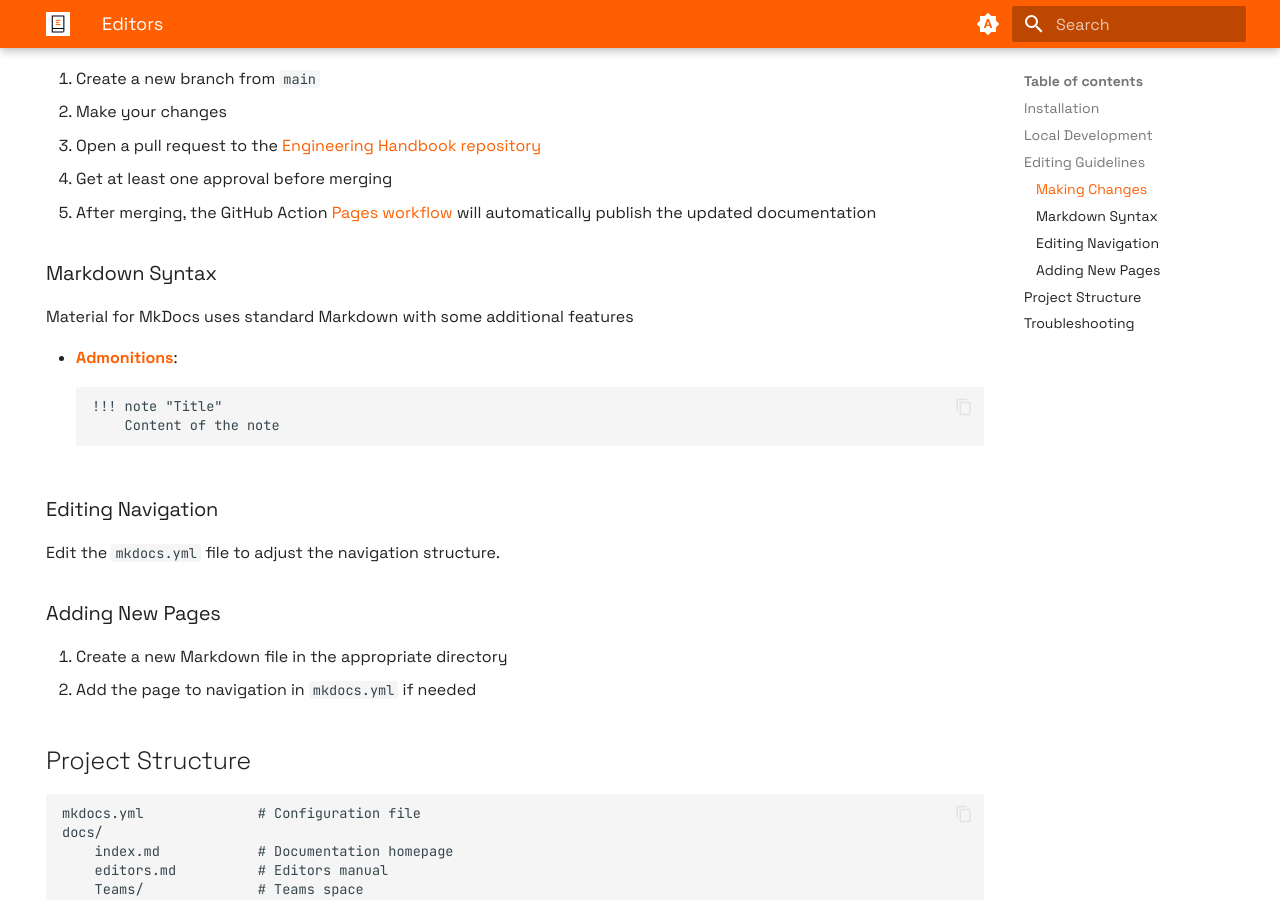
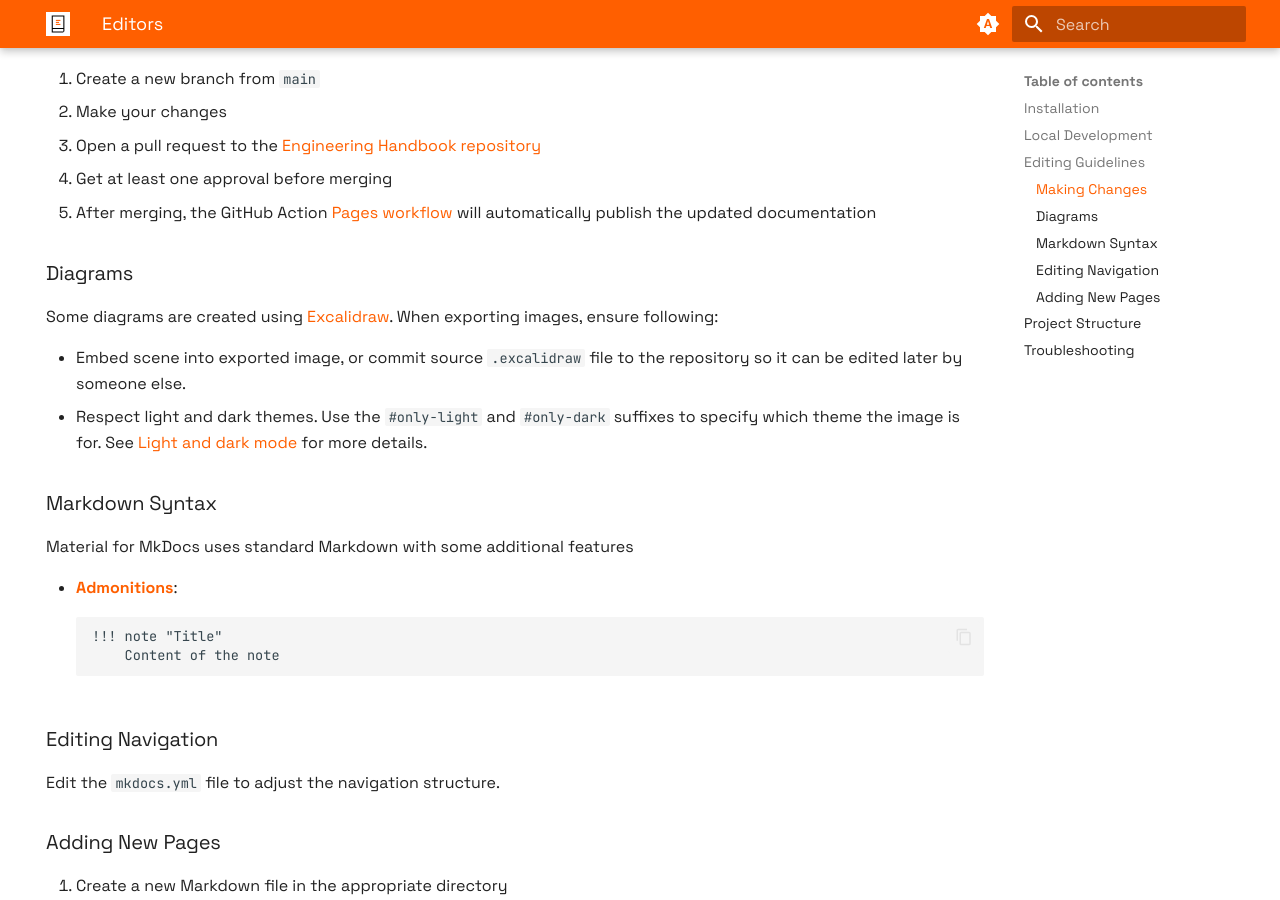
Before and after one commit to futuredapp/Engineering-Handbook, an MkDocs documentation site: the page built from docs/editors.md, in a window 1280 px wide and 900 px high, scrolled down 852 px. Built offline with MkDocs 1.6.1 and Material for MkDocs 9.7.7, drawn with Linux system fonts in a browser that asks for light colours.

Commit message:
Commit diagram source files

```diff
--- a/docs/editors.md
+++ b/docs/editors.md
@@ -40,6 +40,13 @@ The documentation will be available at [http://127.0.0.1:8000/Engineering-Handbo
 4. Get at least one approval before merging
 5. After merging, the GitHub Action [Pages workflow](https://github.com/futuredapp/Engineering-Handbook/blob/main/.github/workflows/pages.yml) will automatically publish the updated documentation
 
+### Diagrams
+
+Some diagrams are created using [Excalidraw](https://excalidraw.com/). When exporting images, ensure following:
+
+- Embed scene into exported image, or commit source `.excalidraw` file to the repository so it can be edited later by someone else.
+- Respect light and dark themes. Use the `#only-light` and `#only-dark` suffixes to specify which theme the image is for. See [Light and dark mode](https://squidfunk.github.io/mkdocs-material/reference/images/#light-and-dark-mode) for more details.
+
 ### Markdown Syntax
 
 Material for MkDocs uses standard Markdown with some additional features
```
Also changed, not shown: 2 other files.
